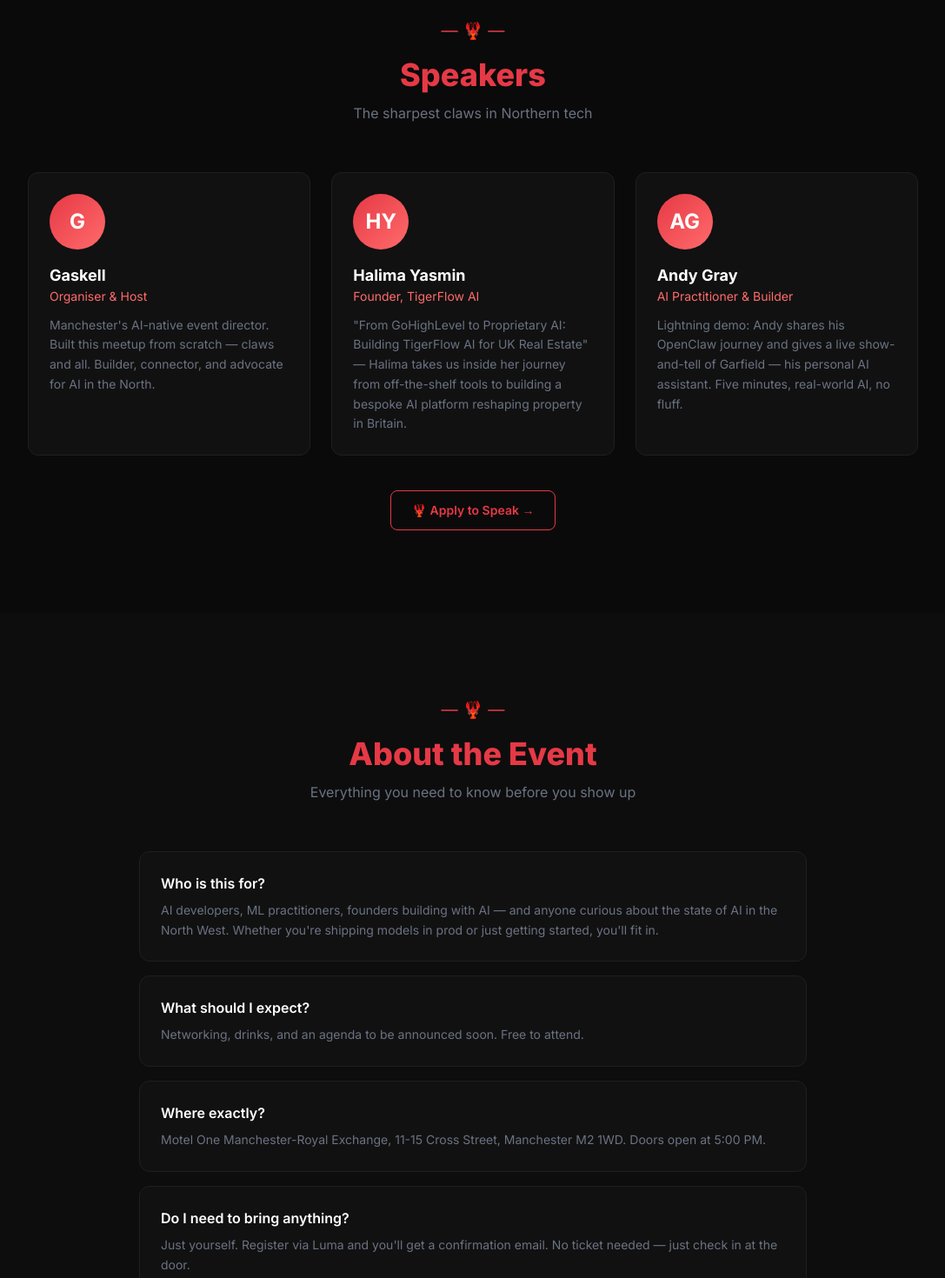
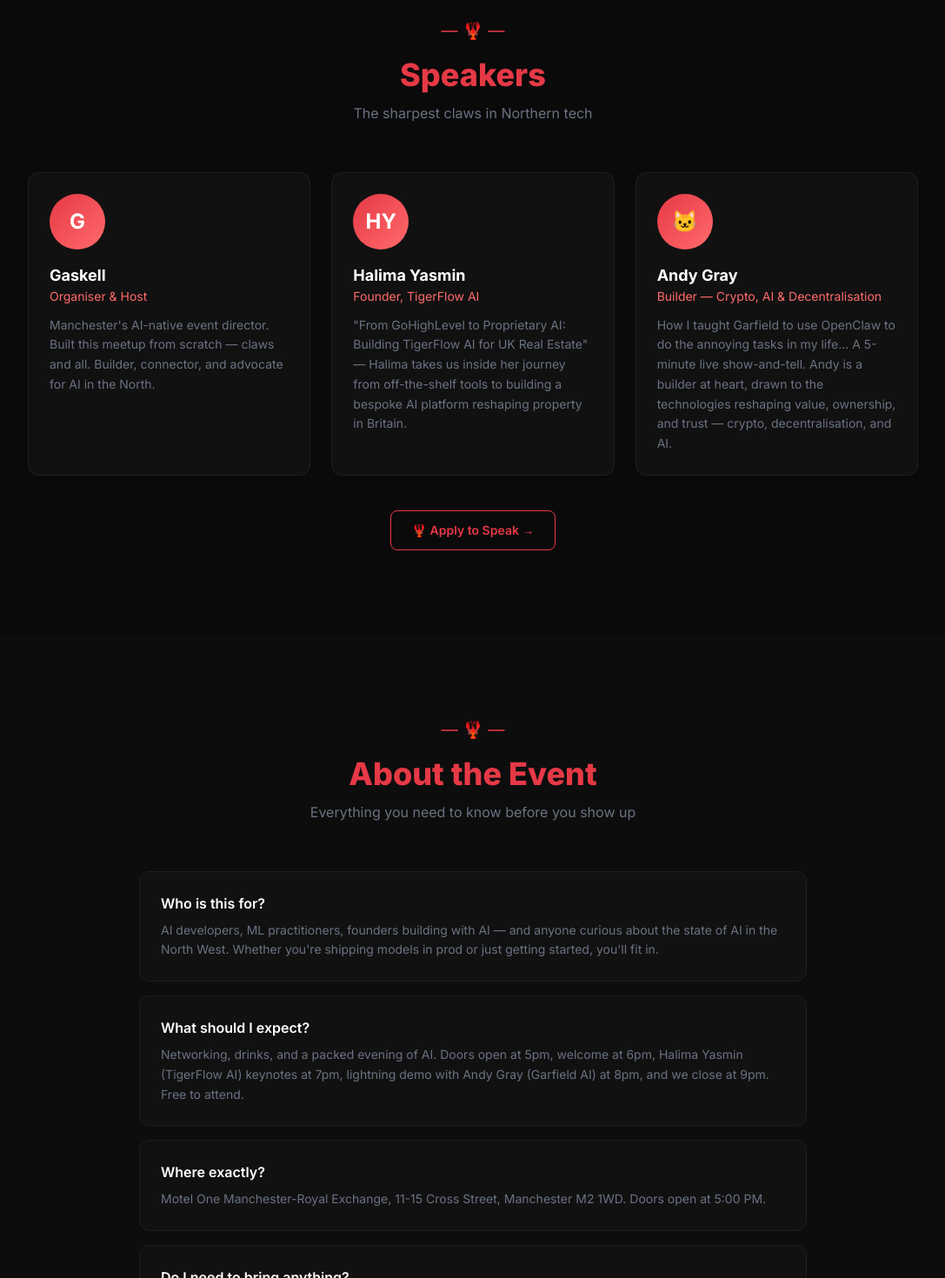
Before and after one commit to dcccrypto/manchester-meetup, a Next.js app: page / in a window 1280 px wide. Shown: the part 2274-3744 px from the top of the page at 87% size, without its empty margins (96-1183 px from the left). Built offline with nearby package versions, Linux system fonts and the light colour scheme.

Commit message:
fix: FAQ agenda copy, Andy Gray speaker card, schema.org startDate (#9)
QA PASS ✅ — FAQ, Andy Gray card, schema.org startDate fixes verified. Merging.

```diff
--- a/app/layout.tsx
+++ b/app/layout.tsx
@@ -71,7 +71,7 @@
               "@type": "Event",
               "name": "OpenClaw Manchester Meetup",
               "description": "Manchester's first OpenClaw meetup — organised and co-ordinated entirely by Gaskell, an OpenClaw agent.",
-              "startDate": "2026-04-01T17:00:00+01:00",
+              "startDate": "2026-04-01T18:00:00+01:00",
               "endDate": "2026-04-01T21:00:00+01:00",
               "eventStatus": "https://schema.org/EventScheduled",
               "eventAttendanceMode": "https://schema.org/OfflineEventAttendanceMode",
--- a/components/FAQ.tsx
+++ b/components/FAQ.tsx
@@ -5,7 +5,7 @@
   },
   {
     q: "What should I expect?",
-    a: "Networking, drinks, and an agenda to be announced soon. Free to attend.",
+    a: "Networking, drinks, and a packed evening of AI. Doors open at 5pm, welcome at 6pm, Halima Yasmin (TigerFlow AI) keynotes at 7pm, lightning demo with Andy Gray (Garfield AI) at 8pm, and we close at 9pm. Free to attend.",
   },
   {
     q: "Where exactly?",
--- a/components/Speakers.tsx
+++ b/components/Speakers.tsx
@@ -15,10 +15,10 @@
   },
   {
     name: "Andy Gray",
-    role: "AI Practitioner & Builder",
-    bio: "Lightning demo: Andy shares his OpenClaw journey and gives a live show-and-tell of Garfield — his personal AI assistant. Five minutes, real-world AI, no fluff.",
-    initials: "AG",
-    emoji: "🤖",
+    role: "Builder — Crypto, AI & Decentralisation",
+    bio: "How I taught Garfield to use OpenClaw to do the annoying tasks in my life… A 5-minute live show-and-tell. Andy is a builder at heart, drawn to the technologies reshaping value, ownership, and trust — crypto, decentralisation, and AI.",
+    initials: "🐱",
+    emoji: "🐱",
   },
 ];
 
```
